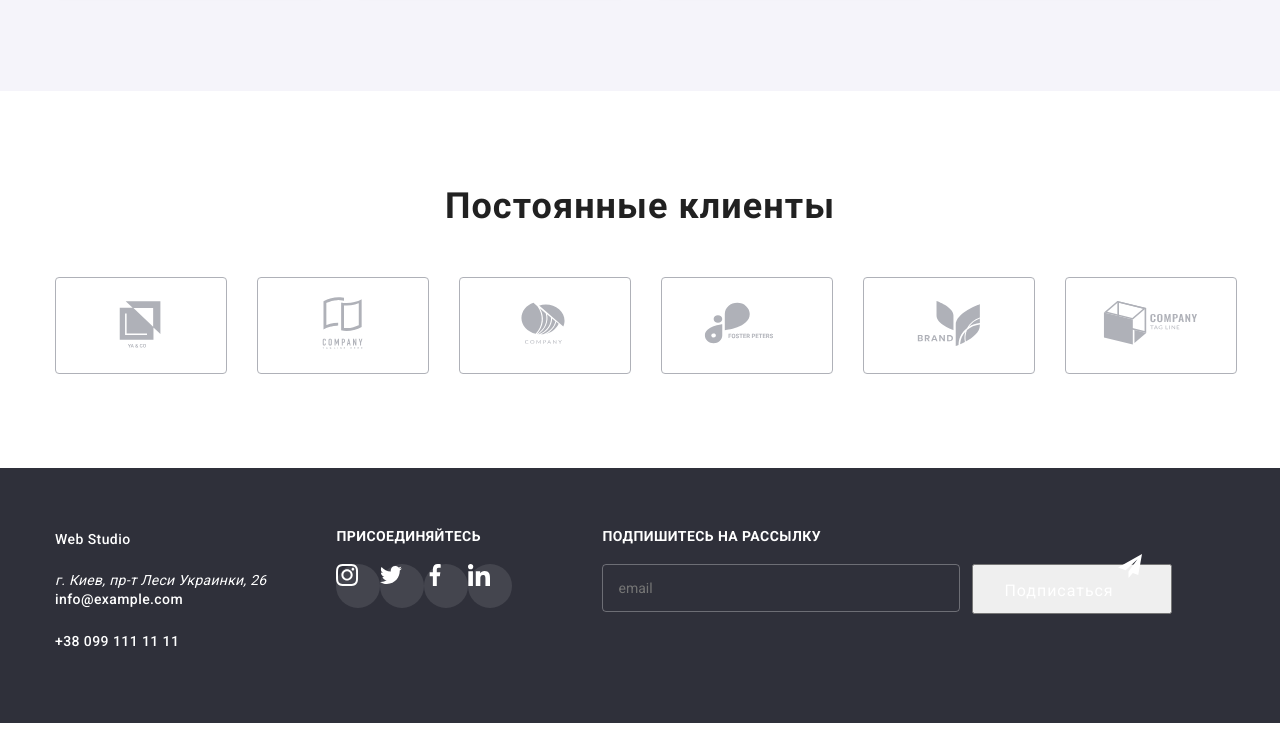
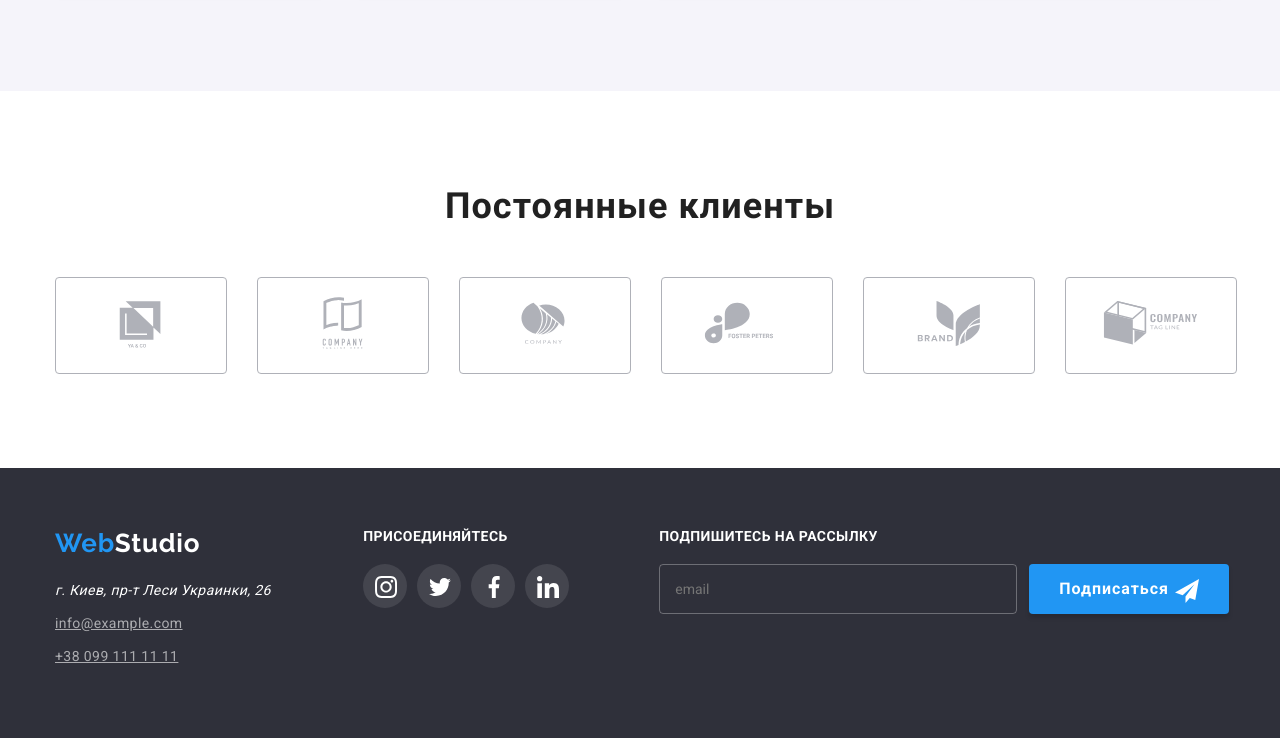
Before and after one commit to yelena-create/goit-markup-hw-07, a plain HTML site: page index.html in a window 1280 px wide. Shown: the part 2250-2988 px from the top of the page. Drawn offline with nearby package versions, Linux system fonts and the light colour scheme.

Commit message:
finis index-bem

```diff
--- a/index.html
+++ b/index.html
@@ -20,7 +20,7 @@
         <div class="logo">
           <a href="./index.html" class="logo__text link">
             <span class="logo__text-color">Web</span>
-            <span>Studio</span></a
+            <span  class="header__secondary-color">Studio</span></a
           >
         </div>
         <nav class="container__nav-link">
@@ -36,7 +36,7 @@
             </li>
           </ul>
         </nav>
-        <ul class="contacts">
+        <ul class="contacts contacts--header">
           <li class="contacts__link">
             <a href="mailyo:info@devstudio.com" class="link ">
               <svg class="button-icon" width="16" height="12">
@@ -285,30 +285,30 @@
               <div class="team-card__wrapper">
                 <h3 class="team-card__title-name">Игорь Демьяненко</h3>
                 <p class="team-card__text">Product Designer</p>
-                <div class="team-social">
-                  <ul class="team-social__list">
-                    <li class="team-social__item">
+                <div class="team__social">
+                  <ul class="team__social-list">
+                    <li class="team__social-item">
                       <a href="" class="  button-social">
                         <svg class="button-icons" width="20" height="20">
                           <use href="./image/icons/sprite.svg#instagram"></use>
                         </svg>
                       </a>
                     </li>
-                    <li class="team-social__item">
+                    <li class="team__social-item">
                       <a href="" class="button-social">
                         <svg class="button-icons" width="20" height="20">
                           <use href="./image/icons/sprite.svg#twitter"></use>
                         </svg>
                       </a>
                     </li>
-                    <li class="team-social__item">
+                    <li class="team__social-item">
                       <a href="" class="button-social">
                         <svg class="button-icons" width="20" height="20">
                           <use href="./image/icons/sprite.svg#facebook"></use>
                         </svg>
                       </a>
                     </li>
-                    <li class="team-social__item">
+                    <li class="team__social-item">
                       <a href="" class="button-social">
                         <svg class="button-icons" width="20" height="20">
                           <use href="./image/icons/sprite.svg#linkedin"></use>
@@ -328,30 +328,30 @@
               <div class="team-card__wrapper">
                 <h3 class="team-card__title-name">Ольга Репина</h3>
                 <p class="team-card__text">Frontend Developer</p>
-                <div class="team-social">
-                  <ul class="team-social__list">
-                    <li class="team-social__item">
+                <div class="team__social">
+                  <ul class="team__social-list">
+                    <li class="team__social-item">
                       <a href="" class="  button-social">
                         <svg class="button-icons" width="20" height="20">
                           <use href="./image/icons/sprite.svg#instagram"></use>
                         </svg>
                       </a>
                     </li>
-                    <li class="team-social__item">
+                    <li class="team__social-item">
                       <a href="" class="button-social">
                         <svg class="button-icons" width="20" height="20">
                           <use href="./image/icons/sprite.svg#twitter"></use>
                         </svg>
                       </a>
                     </li>
-                    <li class="team-social__item">
+                    <li class="team__social-item">
                       <a href="" class="button-social">
                         <svg class="button-icons" width="20" height="20">
                           <use href="./image/icons/sprite.svg#facebook"></use>
                         </svg>
                       </a>
                     </li>
-                    <li class="team-social__item">
+                    <li class="team__social-item">
                       <a href="" class="button-social">
                         <svg class="button-icons" width="20" height="20">
                           <use href="./image/icons/sprite.svg#linkedin"></use>
@@ -371,30 +371,30 @@
               <div class="team-card__wrapper">
                 <h3 class="team-card__title-name">Николай Тарасов</h3>
                 <p class="team-card__text">Marketing</p>
-                <div class="team-social">
-                  <ul class="team-social__list">
-                    <li class="team-social__item">
+                <div class="team__social">
+                  <ul class="team__social-list">
+                    <li class="team__social-item">
                       <a href="" class="  button-social">
                         <svg class="button-icons" width="20" height="20">
                           <use href="./image/icons/sprite.svg#instagram"></use>
                         </svg>
                       </a>
                     </li>
-                    <li class="team-social__item">
+                    <li class="team__social-item">
                       <a href="" class="button-social">
                         <svg class="button-icons" width="20" height="20">
                           <use href="./image/icons/sprite.svg#twitter"></use>
                         </svg>
                       </a>
                     </li>
-                    <li class="team-social__item">
+                    <li class="team__social-item">
                       <a href="" class="button-social">
                         <svg class="button-icons" width="20" height="20">
                           <use href="./image/icons/sprite.svg#facebook"></use>
                         </svg>
                       </a>
                     </li>
-                    <li class="team-social__item">
+                    <li class="team__social-item">
                       <a href="" class="button-social">
                         <svg class="button-icons" width="20" height="20">
                           <use href="./image/icons/sprite.svg#linkedin"></use>
@@ -414,30 +414,30 @@
               <div class="team-card__wrapper">
                 <h3 class="team-card__title-name">Михаил Ермаков</h3>
                 <p class="team-card__text">UI Designer</p>
-                <div class="team-social">
-                  <ul class="team-social__list">
-                    <li class="team-social__item">
+                <div class="team__social">
+                  <ul class="team__social-list">
+                    <li class="team__social-item">
                       <a href="" class="  button-social">
                         <svg class="button-icons" width="20" height="20">
                           <use href="./image/icons/sprite.svg#instagram"></use>
                         </svg>
                       </a>
                     </li>
-                    <li class="team-social__item">
+                    <li class="team__social-item">
                       <a href="" class="button-social">
                         <svg class="button-icons" width="20" height="20">
                           <use href="./image/icons/sprite.svg#twitter"></use>
                         </svg>
                       </a>
                     </li>
-                    <li class="team-social__item">
+                    <li class="team__social-item">
                       <a href="" class="button-social">
                         <svg class="button-icons" width="20" height="20">
                           <use href="./image/icons/sprite.svg#facebook"></use>
                         </svg>
                       </a>
                     </li>
-                    <li class="team-social__item">
+                    <li class="team__social-item">
                       <a href="" class="button-social">
                         <svg class="button-icons" width="20" height="20">
                           <use href="./image/icons/sprite.svg#linkedin"></use>
@@ -514,51 +514,54 @@
       </section>
     </main>
     <footer class="footer">
-      <div class="container">
-        <div class="footer-contacts">
-          <a href="./index.html" class="logo-text link">
-            <span class="logo-text-color">Web</span>
-            <span>Studio</span></a
-          >
-          <address>г. Киев, пр-т Леси Украинки, 26</address>
-          <ul class="contacts">
-            <li class="mail">
-              <a href="mailto:info@example.com" class="link"
+      <div class="container footer__container">
+        <div class="footer__wrapper">
+        <div class="logo footer__logo">
+          <a href="./index.html" class="logo__text link">
+            <span class="logo__text-color">Web<span class="footer__secondary-color">Studio</span></span></a>
+        </div>
+        <div class=" contacts footer__contacts">
+
+          <address class="adress--footer">г. Киев, пр-т Леси Украинки, 26</address>
+          <ul class="contacts--footer">
+            <li class="contacts__item--footer">
+              <a href="mailto:info@example.com" class="link--invers"
                 >info@example.com</a
               >
             </li>
-            <li>
-              <a href="tel:+380991111111" class="link">+38 099 111 11 11</a>
+            <li class="contacts__item--footer">
+              <a href="tel:+380991111111" class="link--invers">+38 099 111 11 11</a>
             </li>
           </ul>
         </div>
-        <div class="footer-social">
-          <h2 class="title">присоединяйтесь</h2>
-          <ul class="footer-social-item">
-            <li>
+        </div>
+        <div class="footer__social">
+          <h2 class="footer__social-title">присоединяйтесь</h2>
+          <ul class="footer__social-list">
+            <li class="footer__social-item">
               <a href="" class="button-social" width="44" height="44">
-                <svg class="button-icons" width="22" height="22">
+                <svg class="button-icons--footer" width="22" height="22">
                   <use href="./image/icons/sprite.svg#instagram"></use>
                 </svg>
               </a>
             </li>
-            <li>
+            <li class="footer__social-item">
               <a class="button-social" width="44" height="44" href="">
-                <svg class="button-icons" width="22" height="22">
+                <svg class="button-icons--footer" width="22" height="22">
                   <use href="./image/icons/sprite.svg#twitter"></use>
                 </svg>
               </a>
             </li>
-            <li>
+            <li class="footer__social-item">
               <a class="button-social" width="44" height="44" href="">
-                <svg class="button-icons" width="22" height="22">
+                <svg class="button-icons--footer" width="22" height="22">
                   <use href="./image/icons/sprite.svg#facebook"></use>
                 </svg>
               </a>
             </li>
-            <li>
+            <li class="footer__social-item">
               <a class="button-social" width="44" height="44" href="">
-                <svg class="button-icons" width="22" height="22">
+                <svg class="button-icons--footer" width="22" height="22">
                   <use href="./image/icons/sprite.svg#linkedin"></use>
                 </svg>
               </a>
@@ -566,18 +569,18 @@
           </ul>
         </div>
         <div>
-          <form class="footer-form">
-            <label class="field">
+          <form class="footer__form">
+            <label class="foooter__form-field">
               <input
-                class="input"
+                class="footer__form-input"
                 type="text"
                 name="email"
                 placeholder="email"
               />
             </label>
 
-            <span class="footer-form label"> Подпишитесь на рассылку </span>
-            <button class="submit" type="submit">
+            <span class="footer__form-label"> Подпишитесь на рассылку </span>
+            <button class=" button submit--footer" type="submit">
               <span>Подписаться</span>
             </button>
           </form>
--- a/saas/components/index/_clients.scss
+++ b/saas/components/index/_clients.scss
@@ -18,6 +18,7 @@
   &:hover,
   &:focus {
   border: 1px solid $accent-color;
+  outline: none;
 }
 }
 .client__item:not(:last-child) {
--- a/saas/components/index/_team.scss
+++ b/saas/components/index/_team.scss
@@ -34,10 +34,10 @@
     color: #757575;
   }
 }
-.team-social {
+.team__social {
   margin-top: 16px;
 }
-.team-social__list {
+.team__social-list {
   display: flex;
   flex-direction: row;
   justify-content: center;
@@ -54,18 +54,20 @@
   height: 44px;
   margin: 0;
   transition: background-color $time $cubic;
+  border-radius: 50%;
   &:hover,
   &:focus {
     background-color: $accent-color;
-    border-radius: 50%;
+    outline: none;
   }
   &:hover .button-icons,
   &:focus .button-icons {
     fill: $background-color;
+
   }
 }
-.team-social__item .button-social,
-.footer-social__item .button-social {
+.team__social-item .button-social,
+.footer__social-item .button-social {
   text-align: center;
   padding: 12px;
   margin: 0 12px 0 0;
--- a/saas/layouts/_page-footer.scss
+++ b/saas/layouts/_page-footer.scss
@@ -2,44 +2,43 @@
   color: $background-color;
   background-color: #2f303a;
 }
-.footer .container {
+.footer__container {
   margin: 0 auto;
   padding: 60px 15px;
   display: flex;
 }
-.footer-contacts {
-  margin-right: 70px;
+.footer__secondary-color{
+  color: $background-color;
 }
-.footer a {
+.footer__contacts {
   color: $background-color;
-  display: block;
+}
+.link--invers{
+color: rgba(255, 255, 255, 0.6);
+}
+.footer__logo {
+  margin-bottom: 20px;
+}
+.adress--footer,
+.contacts__item--footer{
   font-size: 14px;
   line-height: 1.71;
   letter-spacing: 0.03em;
-  font-style: normal;
   margin-bottom: 9px;
 }
-.footer .contacts {
-  color: rgba(255, 255, 255, 0.6);
-}
-.footer .logo-text {
-  margin-bottom: 20px;
-}
-.footer .contacts {
+.contacts--footer,
+.footer__contacts {
   display: flex;
   flex-direction: column;
   align-items: flex-start;
 }
-.mail {
-  margin-bottom: 9px;
+.footer__social{
+  margin-left: 70px;
+  margin-right: 90px;
+
 }
-.footer-contacts .link {
-  font-size: 14px;
-  line-height: 1.71;
-  letter-spacing: 0.03em;
-}
-.footer-form .label,
-.footer-social .title {
+.footer__form-label,
+.footer__social-title {
   font-size: 14px;
   line-height: 16px;
   font-weight: bold;
@@ -47,47 +46,49 @@
   text-transform: uppercase;
   margin-bottom: 20px;
   text-align: left;
+
 }
-.footer-social-item {
+
+.footer__social-list{
+  display: flex;
+  flex-direction: row;
+
+}
+.footer__social-item {
   display: flex;
   flex-direction: row;
   justify-content: center;
-}
-.footer-social-item .button-social {
+    & .button-social {
     background: rgba(255, 255, 255, 0.1);
+    fill: $background-color;
     border-radius: 50%;
       transition: background-color $time $cubic;
-}
-.footer-social-item .button-social:not(:last-child) {
-  margin-right: 10px;
-}
-.footer-social-item .button-icons {
-  fill: $background-color;
-}
-.footer-social-item a:hover,
-.footer-social-item a:focus {
+    margin: 0;}
+    &:hover,
+    &:focus {
     background-color: $accent-color;
 }
 
-.footer-form {
+  }
+  .footer__social-item:not(:last-child) {
+    margin-right: 10px;
+    }
+
+
+
+
+.footer__form {
   position: relative;
   display: flex;
   flex-direction: row;
   padding-top: 36px;
-  margin-left: 90px;
 }
-.footer-form button.submit {
+.submit--footer {
   display: block;
   padding: 10px 30px;
-  height: 50px;
   width: 200px;
-  font-size: 16px;
-  line-height: 30px;
-  letter-spacing: 0.06em;
-  color: $background-color;
   text-align: left;
-}
-.footer-form .submit::before {
+  &::before {
     position: absolute;
     top: 30%;
     right: 30px;
@@ -97,7 +98,10 @@
     height: 24px;
     background-image: url(../image/icons/icon-send.svg);
   }
-.footer-form .label {
+  margin-left: 12px;
+  transform: scale(1);
+}
+.footer__form-label {
   position: absolute;
   top: 0;
   left: 0;
@@ -105,11 +109,11 @@
   margin: 0;
   padding: 0;
 }
-.footer-form .input {
+.footer__form-input {
   display: block;
   box-sizing: border-box;
-  margin-right: 12px;
   background-color: inherit;
+  height: 50px;
   width: 358px;
   padding: 15px;
   border: 1px solid rgba(255, 255, 255, 0.3);
--- a/saas/layouts/_page-header.scss
+++ b/saas/layouts/_page-header.scss
@@ -21,7 +21,9 @@
 .logo__text-color {
   color: $accent-color;
   }
-
+.header__secondary-color{
+  color:$menu-color
+}
 
 .container__nav-link {
   display: flex;
@@ -63,7 +65,6 @@
 .contacts {
   display: flex;
   align-items: center;
-  margin-left: auto;
   &__link {
   margin: 0;
   border: 0;
@@ -72,6 +73,9 @@
   &:hover,
   &:focus{
   color: $accent-color;}
+ }
+ &--header{
+   margin-left: auto;
  }
 }
 
```
Also changed, not shown: portfolio.html (+44 -24 lines), css/main.css, css/main.min.css, saas/base/_nullnormalize.scss (line endings or trailing spaces), 2 other files. Lines whose indentation alone changed are shown as unchanged.
